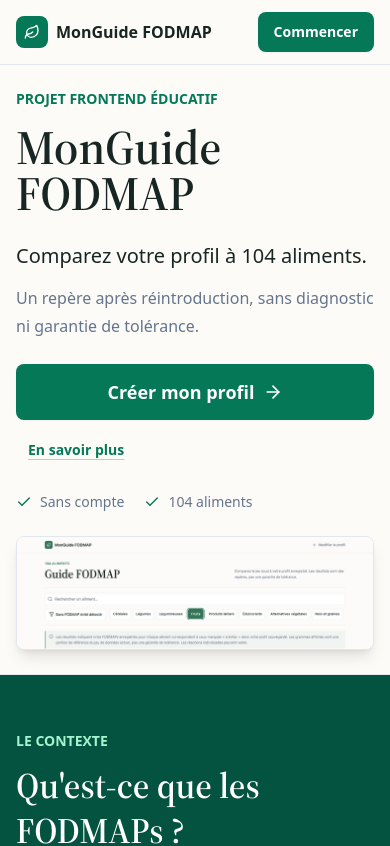
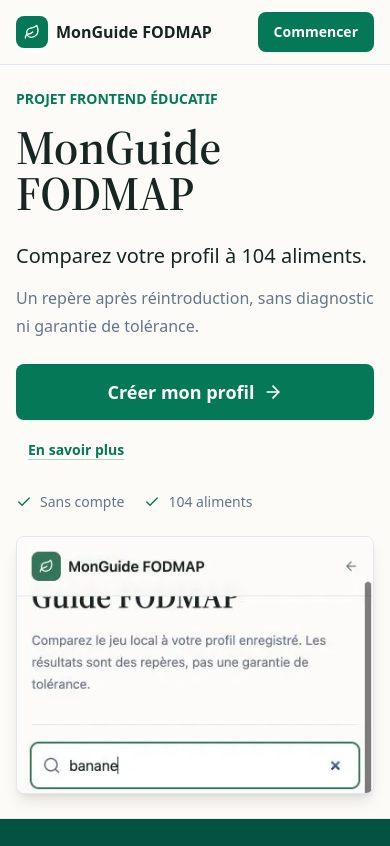
Before and after one commit to jade-hernandez/guide-monf, a React (Vite) app: page / in a window 390 px wide. Shown: the top 846 px of the page. Built offline with nearby package versions, Linux system fonts and the light colour scheme.

Commit message:
add: responsive mobile explorer preview

```diff
--- a/src/pages/Landing.tsx
+++ b/src/pages/Landing.tsx
@@ -90,13 +90,22 @@ export default function Landing() {
             </div>
 
             <figure className='overflow-hidden rounded-lg border border-border bg-card shadow-lg'>
+              <picture>
+                <source
+                  media='(max-width: 639px)'
+                  srcSet='/assets/explorer-preview-mobile.webp'
+                  type='image/webp'
+                  width='390'
+                  height='844'
+                />
                 <img
                   src='/assets/explorer-preview.jpg'
                   alt='Explorateur MonGuide FODMAP affichant la recherche, les filtres et des cartes aliments'
-                className='h-28 w-full object-cover object-top sm:h-80 lg:h-[31rem]'
+                  className='h-64 w-full object-cover object-top sm:h-80 lg:h-[31rem]'
                   width='1440'
                   height='900'
                 />
+              </picture>
               <figcaption className='hidden border-t border-border px-4 py-3 text-xs leading-5 text-muted-foreground sm:block'>
                 Une comparaison relative au profil enregistré, jamais une promesse de tolérance.
               </figcaption>
```
Also changed, not shown: public/assets/explorer-preview-mobile.webp (added), 1 other file (tests, documents, lock files or other folders). Lines whose indentation alone changed are shown as unchanged.
